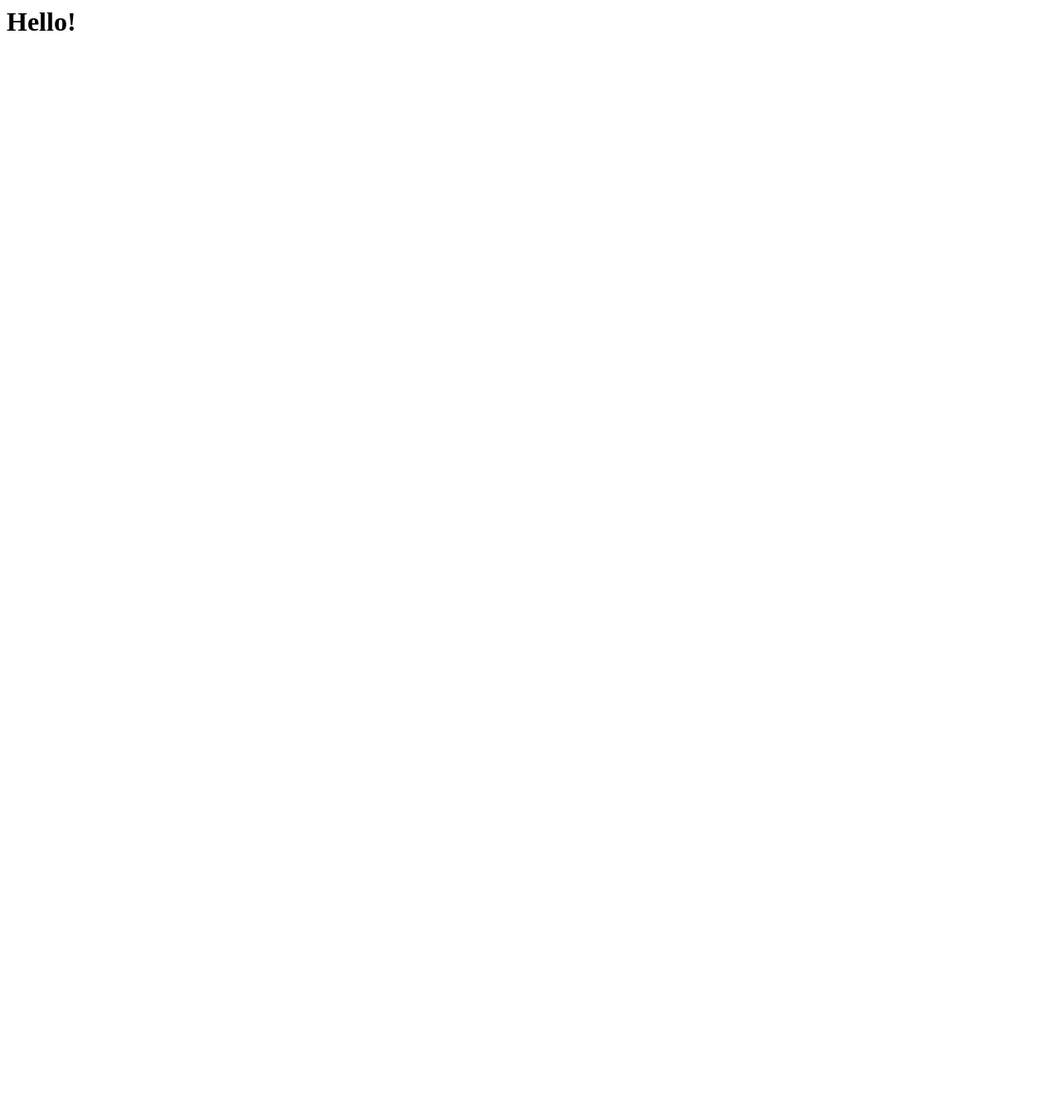
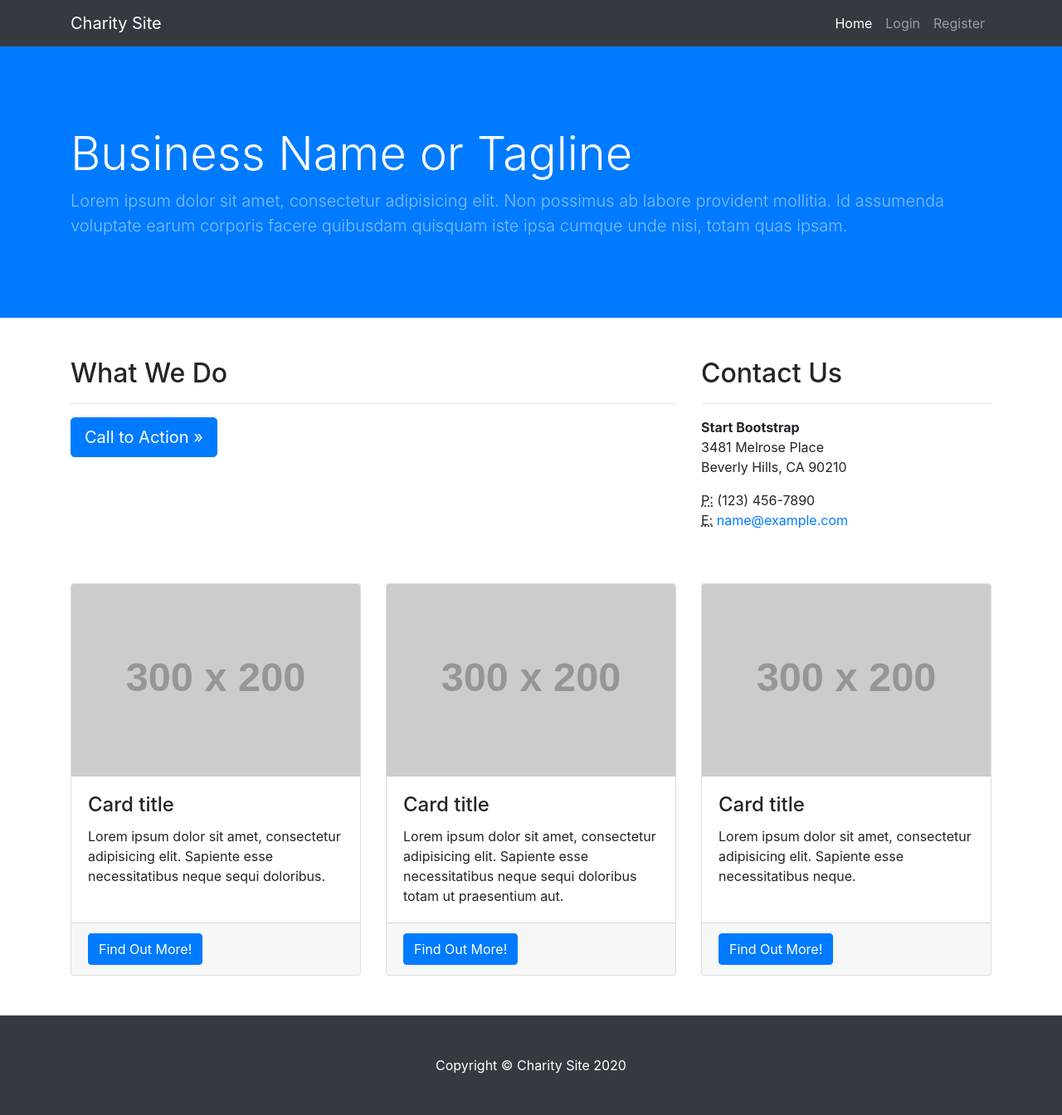
Before and after one commit to joepearson95/on-premise-migration-to-Azure-Cloud, a Flask app: page / in a window 1280 px wide. Before the commit the page is almost empty. Shown: the whole page at 83% size. Before the commit the page ends 37 px from the top, so only its background shows below. Run offline with Flask 2, Linux system fonts and the light colour scheme; grey boxes labelled with a size stand in for pictures from a placeholder-image service; some libraries are stand-ins or nearby versions.

Commit message:
Adjusting the actual website now.

```diff
--- a/cloud_site/cloud_app/routes.py
+++ b/cloud_site/cloud_app/routes.py
@@ -1,24 +1,49 @@
+from datetime import datetime
 from flask import render_template, url_for, flash, redirect, request
 from cloud_app import app, db, bcrypt
 from cloud_app.forms import RegistrationForm, LoginForm
 from cloud_app.models import User
 from flask_login import login_user, current_user, logout_user, login_required
 
+@app.context_processor
+def inject_now():
+	return {'now': datetime.utcnow()}
+
 @app.route('/')
+@app.route('/home')
 def home():
     return render_template('home.html')
 
 @app.route('/register', methods=['GET','POST'])
 def register():
+	if current_user.is_authenticated:
+		return redirect(url_for('home'))
 	form = RegistrationForm()
+	if form.validate_on_submit():
+		hashed_password = bcrypt.generate_password_hash(form.password.data).decode('utf-8')
+		user = User(username=form.username.data, password=hashed_password)
+		db.session.add(user)
+		db.session.commit()
+		flash('Your account has been created! You are now able to log in', 'success')
+		return redirect(url_for('login'))
 	return render_template('register.html', form=form)
 
 @app.route('/login', methods=['GET', 'POST'])
 def login():
+	if current_user.is_authenticated:
+		return redirect(url_for('home'))
 	form = LoginForm()
+	if form.validate_on_submit():
+		user = User.query.filter_by(username=form.username.data).first()
+		if user and bcrypt.check_password_hash(user.password, form.password.data):
+			login_user(user)
+			next_page = request.args.get('next')
+			return redirect(next_page) if next_page else redirect(url_for('home'))
+		else:
+			flash('Login Unsuccessful. Please check email and password', 'danger')
 	return render_template('login.html', form=form)
 
 @app.route('/logout')
 def logout():
 	logout_user()
-	return redirect(url_for('/'))
+	return redirect(url_for('home'))
--- /dev/null
+++ b/cloud_site/cloud_app/static/main.css
@@ -0,0 +1,8 @@
+/*!
+ * Start Bootstrap - Busines Frontpage (https://startbootstrap.com/template-overviews/business-frontpage)
+ * Copyright 2013-2019 Start Bootstrap
+ * Licensed under MIT (https://github.com/BlackrockDigital/startbootstrap-business-frontpage/blob/master/LICENSE)
+ */
+body {
+  padding-top: 56px;
+}
--- a/cloud_site/cloud_app/templates/home.html
+++ b/cloud_site/cloud_app/templates/home.html
@@ -1,8 +1,26 @@
-<html>
-	<head>
-		<title>Home</title>
-	</head>
-	<body>
-		<h1>Hello!</h1>
-	</body>
-</html>
+{% extends "layout.html" %}
+{% block title %} Home {% endblock %}
+{% block content %}
+	<div class="col-md-8 mb-5">
+		<h2>What We Do</h2>
+		<hr>
+		<a class="btn btn-primary btn-lg" href="#">Call to Action &raquo;</a>
+	</div>
+	<div class="col-md-4 mb-5">
+		<h2>Contact Us</h2>
+		<hr>
+		<address>
+			<strong>Start Bootstrap</strong>
+			<br>3481 Melrose Place
+			<br>Beverly Hills, CA 90210
+			<br>
+		</address>
+		<address>
+			<abbr title="Phone">P:</abbr>
+			(123) 456-7890
+			<br>
+			<abbr title="Email">E:</abbr>
+			<a href="mailto:#">name@example.com</a>
+		</address>
+	</div>
+{% endblock %}
--- /dev/null
+++ b/cloud_site/cloud_app/templates/layout.html
@@ -0,0 +1,137 @@
+<!DOCTYPE html>
+<html lang="en">
+
+<head>
+
+    <meta charset="utf-8">
+    <meta name="viewport" content="width=device-width, initial-scale=1, shrink-to-fit=no">
+    <meta name="description" content="">
+    <meta name="author" content="">
+
+    <title>Charity Site - {% block title %}{% endblock %}</title>
+
+    <!-- Bootstrap core CSS -->
+    <link href="https://stackpath.bootstrapcdn.com/bootstrap/4.4.1/css/bootstrap.min.css" rel="stylesheet">
+    <link href="https://stackpath.bootstrapcdn.com/font-awesome/4.7.0/css/font-awesome.min.css" rel="stylesheet">
+    <!-- Custom styles for this template -->
+    <link href="static/main.css" rel="stylesheet">
+
+</head>
+
+<body>
+
+    <!-- Navigation -->
+    <nav class="navbar navbar-expand-lg navbar-dark bg-dark fixed-top">
+        <div class="container">
+            <a class="navbar-brand" href="#">Charity Site</a>
+            <button class="navbar-toggler" type="button" data-toggle="collapse" data-target="#navbarResponsive" aria-controls="navbarResponsive" aria-expanded="false" aria-label="Toggle navigation">
+                <span class="navbar-toggler-icon"></span>
+            </button>
+            <div class="collapse navbar-collapse" id="navbarResponsive">
+                <ul class="navbar-nav ml-auto">
+                    <li class="nav-item active">
+                        <a class="nav-link" href="#">Home
+              <span class="sr-only">(current)</span>
+            </a>
+                    </li>
+                    {% if current_user.is_authenticated %}
+                    	<li class="nav-item">
+	                        <a class="nav-link" href="{{ url_for('database_search') }}">Database Search</a>
+	                    </li>
+	                    <li class="nav-item">
+	                        <a class="nav-link" href="{{ url_for('account') }}">Account></a>
+	                    </li>
+	                    <li class="nav-item">
+	                        <a class="nav-link" href="{{ url_for('logout') }}">Logout</a>
+	                    </li>
+                    {% else %}
+                    	<li class="nav-item">
+                    		<a class="nav-link" href="{{ url_for('login') }}">Login</a>
+                    	</li>
+                    	<li class="nav-item">
+                    		<a class="nav-link" href="{{ url_for('register') }}">Register</a>
+                    	</li>
+                    {% endif %}
+                </ul>
+            </div>
+        </div>
+    </nav>
+
+    <!-- Header -->
+    <header class="bg-primary py-5 mb-5">
+        <div class="container h-100">
+            <div class="row h-100 align-items-center">
+                <div class="col-lg-12">
+                    <h1 class="display-4 text-white mt-5 mb-2">Business Name or Tagline</h1>
+                    <p class="lead mb-5 text-white-50">Lorem ipsum dolor sit amet, consectetur adipisicing elit. Non possimus ab labore provident mollitia. Id assumenda voluptate earum corporis facere quibusdam quisquam iste ipsa cumque unde nisi, totam quas ipsam.</p>
+                </div>
+            </div>
+        </div>
+    </header>
+
+    <!-- Page Content -->
+    <div class="container">
+
+        <div class="row">
+            {% block content %}{% endblock %}
+        </div>
+        <!-- /.row -->
+
+        <div class="row">
+            <div class="col-md-4 mb-5">
+                <div class="card h-100">
+                    <img class="card-img-top" src="http://placehold.it/300x200" alt="">
+                    <div class="card-body">
+                        <h4 class="card-title">Card title</h4>
+                        <p class="card-text">Lorem ipsum dolor sit amet, consectetur adipisicing elit. Sapiente esse necessitatibus neque sequi doloribus.</p>
+                    </div>
+                    <div class="card-footer">
+                        <a href="#" class="btn btn-primary">Find Out More!</a>
+                    </div>
+                </div>
+            </div>
+            <div class="col-md-4 mb-5">
+                <div class="card h-100">
+                    <img class="card-img-top" src="http://placehold.it/300x200" alt="">
+                    <div class="card-body">
+                        <h4 class="card-title">Card title</h4>
+                        <p class="card-text">Lorem ipsum dolor sit amet, consectetur adipisicing elit. Sapiente esse necessitatibus neque sequi doloribus totam ut praesentium aut.</p>
+                    </div>
+                    <div class="card-footer">
+                        <a href="#" class="btn btn-primary">Find Out More!</a>
+                    </div>
+                </div>
+            </div>
+            <div class="col-md-4 mb-5">
+                <div class="card h-100">
+                    <img class="card-img-top" src="http://placehold.it/300x200" alt="">
+                    <div class="card-body">
+                        <h4 class="card-title">Card title</h4>
+                        <p class="card-text">Lorem ipsum dolor sit amet, consectetur adipisicing elit. Sapiente esse necessitatibus neque.</p>
+                    </div>
+                    <div class="card-footer">
+                        <a href="#" class="btn btn-primary">Find Out More!</a>
+                    </div>
+                </div>
+            </div>
+        </div>
+        <!-- /.row -->
+
+    </div>
+    <!-- /.container -->
+
+    <!-- Footer -->
+    <footer class="py-5 bg-dark">
+        <div class="container">
+            <p class="m-0 text-center text-white">Copyright &copy; Charity Site {{ now.year }}</p>
+        </div>
+        <!-- /.container -->
+    </footer>
+
+    <!-- Bootstrap core JavaScript -->
+    <script src="https://code.jquery.com/jquery-3.4.1.min.js" integrity="sha256-CSXorXvZcTkaix6Yvo6HppcZGetbYMGWSFlBw8HfCJo=" crossorigin="anonymous"></script>
+    <script src="https://stackpath.bootstrapcdn.com/bootstrap/4.4.1/js/bootstrap.bundle.min.js"></script>
+
+</body>
+
+</html>
```
Also changed, not shown: cloud_site/cloud_app/templates/login.html (+18 -13 lines), cloud_site/cloud_app/templates/register.html (+21 -6 lines), cloud_site/cloud_app/site.db (added).
